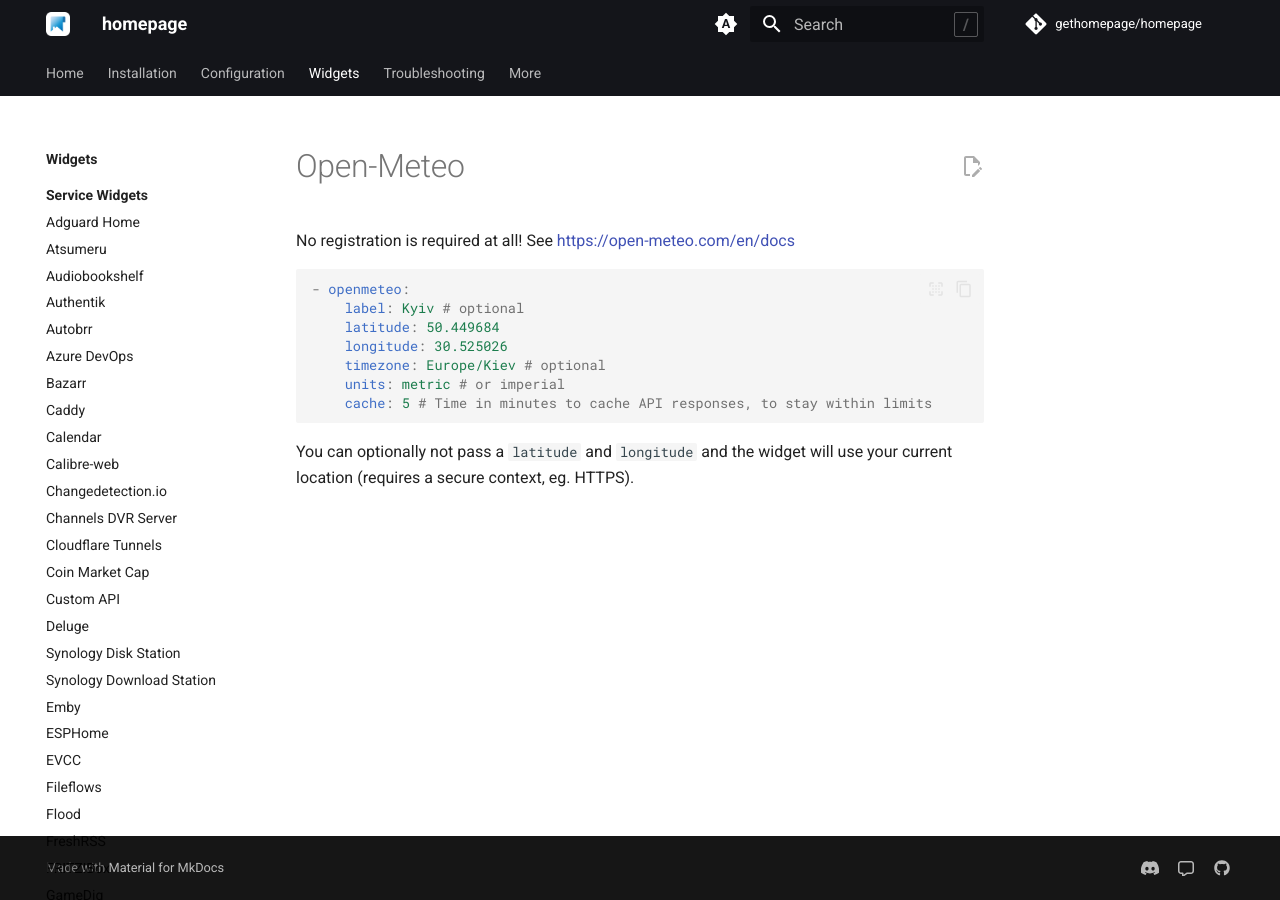
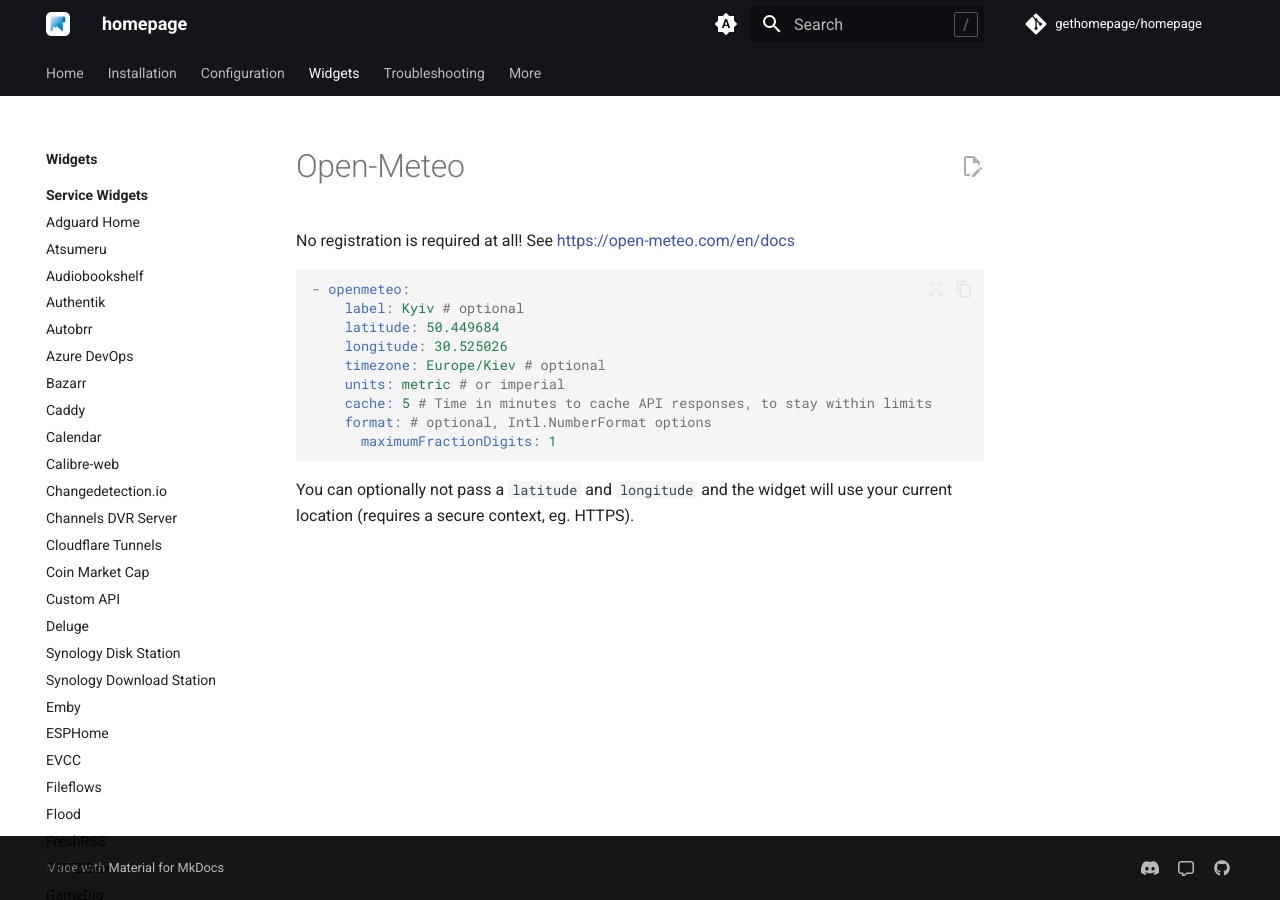
Before and after one commit to jobstar-git/home_p, an MkDocs documentation site: the page built from docs/widgets/info/openmeteo.md, in a window 1280 px wide. Built offline with MkDocs 1.6.1 and Material for MkDocs 9.7.7, drawn with Linux system fonts in a browser that asks for light colours; a script that is not in the unit is left out; comment, search, counter and statistics services are not loaded; the version menu is left out.

Commit message:
Enhancement: Add formatting options to weather widgets (#3093)

````diff
--- a/docs/widgets/info/openmeteo.md
+++ b/docs/widgets/info/openmeteo.md
@@ -13,6 +13,8 @@
     timezone: Europe/Kiev # optional
     units: metric # or imperial
     cache: 5 # Time in minutes to cache API responses, to stay within limits
+    format: # optional, Intl.NumberFormat options
+      maximumFractionDigits: 1
 ```
 
 You can optionally not pass a `latitude` and `longitude` and the widget will use your current location (requires a secure context, eg. HTTPS).
--- a/src/components/widgets/openmeteo/openmeteo.jsx
+++ b/src/components/widgets/openmeteo/openmeteo.jsx
@@ -46,6 +46,7 @@
           value: data.current_weather.temperature,
           style: "unit",
           unit,
+          ...options.format,
         })}
       </PrimaryText>
       <SecondaryText>{t(`wmo.${data.current_weather.weathercode}-${timeOfDay}`)}</SecondaryText>
--- a/src/components/widgets/openweathermap/weather.jsx
+++ b/src/components/widgets/openweathermap/weather.jsx
@@ -42,7 +42,7 @@
     <Container options={options} additionalClassNames="information-widget-openweathermap">
       <PrimaryText>
         {options.label && `${options.label}, `}
-        {t("common.number", { value: data.main.temp, style: "unit", unit })}
+        {t("common.number", { value: data.main.temp, style: "unit", unit, ...options.format })}
       </PrimaryText>
       <SecondaryText>{data.weather[0].description}</SecondaryText>
       <WidgetIcon icon={mapIcon(condition, timeOfDay)} size="xl" />
--- a/src/components/widgets/weather/weather.jsx
+++ b/src/components/widgets/weather/weather.jsx
@@ -45,6 +45,7 @@
           value: options.units === "metric" ? data.current.temp_c : data.current.temp_f,
           style: "unit",
           unit,
+          ...options.format,
         })}
       </PrimaryText>
       <SecondaryText>{data.current.condition.text}</SecondaryText>
````
Also changed, not shown: docs/widgets/info/openweathermap.md (+2 -0 lines), docs/widgets/info/weather.md (+2 -0 lines).
